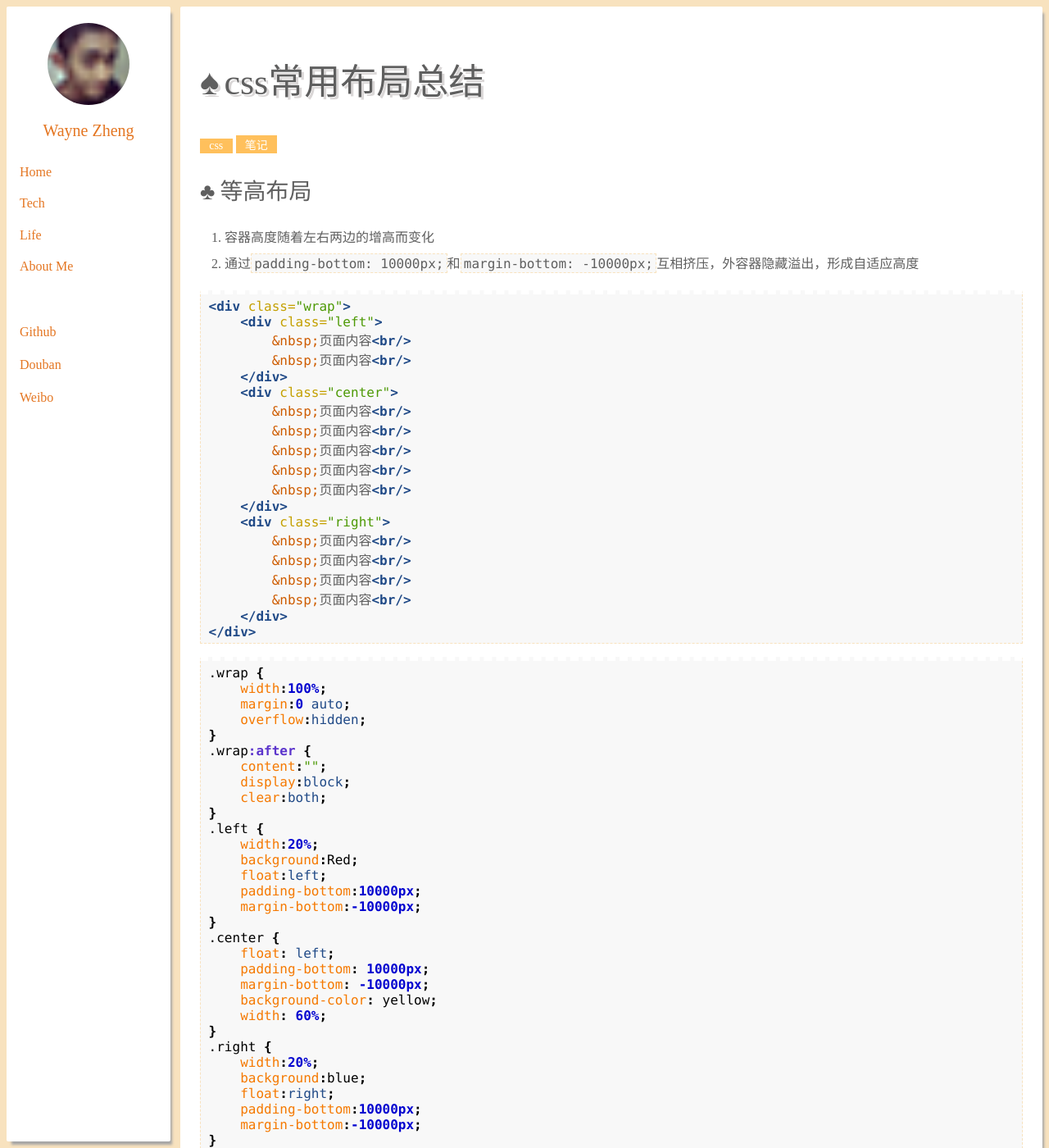
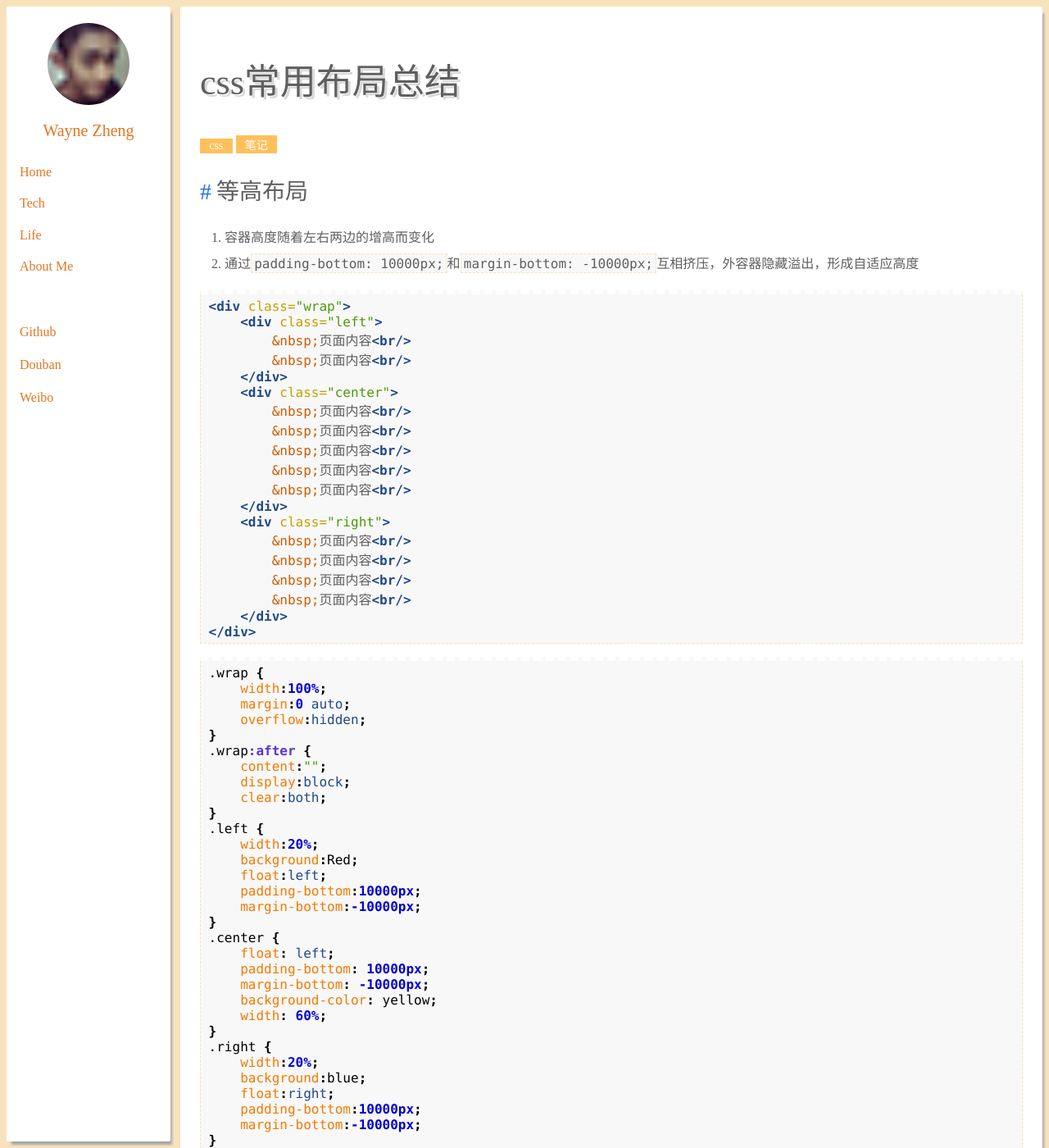
Before and after one commit to wynn719/blog, a Jekyll site: the page built from _posts/2015-04-26-about-css-layout.md, in a window 1280 px wide and 1400 px high. Shown: the whole window at 82% size. Built offline with Jekyll 4.4.1, drawn with Linux system fonts in a browser that asks for light colours; comment, search, counter and statistics services are not loaded.

Commit message:
Signed-off-by: zhengbowei <762671261@qq.com>

```diff
--- a/css/default.css
+++ b/css/default.css
@@ -369,22 +369,25 @@ article{
 	padding: 2em 0;
 	position: relative;
 	border-top: 1px dashed #f8e2be;
-}
+}/*
 .single-post h1:before {
-  content: '♠';
+  content: '#';
   padding-right: 6px;
-}
+}*/
 .single-post h2:before {
-  content: '♣';
+  content: '#';
   padding-right: 6px;
+  color: #196eed;
 }
 .single-post h3:before {
-  content: '♥';
+  content: '#';
   padding-right: 6px;
+  color: #d64530;
 }
 .single-post h4:before {
-  content: '♦';
+  content: '#';
   padding-right: 6px;
+  color: #fdbb0f;
 }
 .single-post{
 	border-top: none;
```
